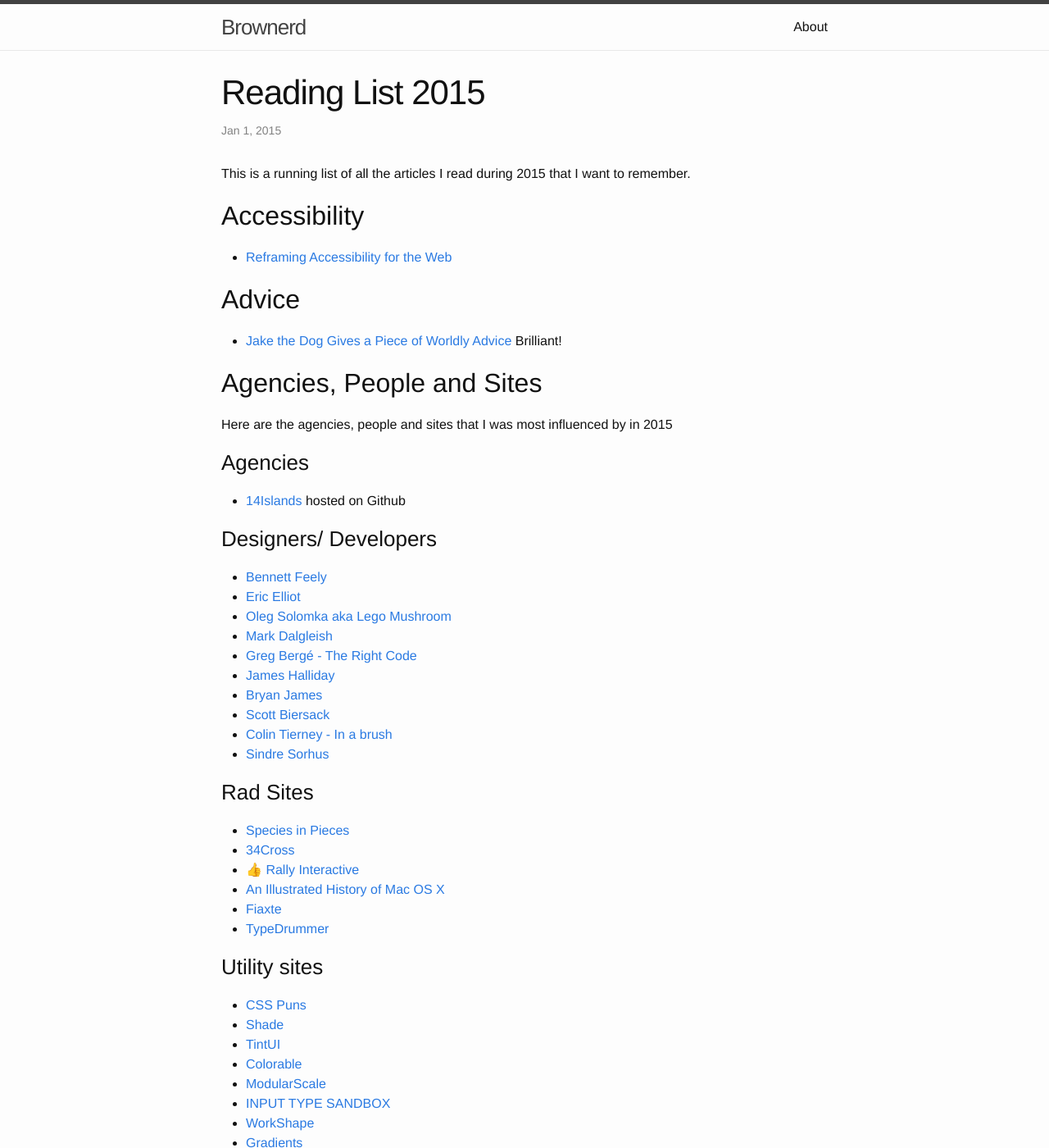
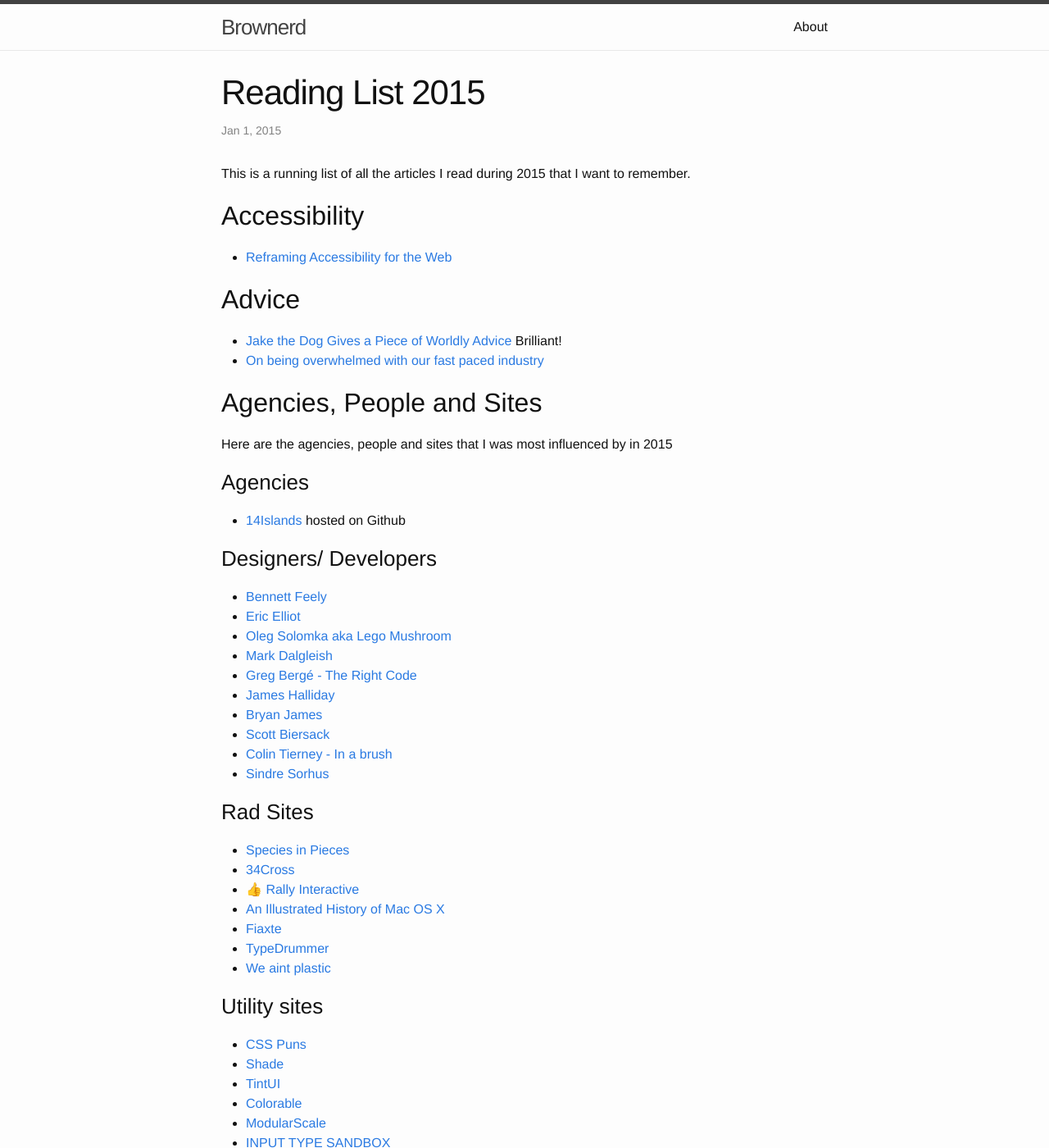
Before and after one commit to brownerd/brownerd.github.io, a Jekyll site: the page built from _posts/2015-01-01-reading-list-2015.md, in a window 1280 px wide and 1400 px high. Shown: the whole window at 82% size. Built offline with Jekyll 4.4.1, drawn with Linux system fonts in a browser that asks for light colours; emoji names are drawn with the system emoji font; some of the changed text lies outside the part shown.

Commit message:
rad site, css animations

```diff
--- a/_posts/2015-01-01-reading-list-2015.md
+++ b/_posts/2015-01-01-reading-list-2015.md
@@ -12,7 +12,7 @@ This is a running list of all the articles I read during 2015 that I want to rem
 
 ## Advice
 - [Jake the Dog Gives a Piece of Worldly Advice](https://www.youtube.com/watch?v=DN43sCyEanA) Brilliant!
-
+- [On being overwhelmed with our fast paced industry](http://wesbos.com/overwhelmed-with-web-development/)
 
 ## Agencies, People and Sites
 Here are the agencies, people and sites that I was most influenced by in 2015
@@ -46,6 +46,7 @@ Here are the agencies, people and sites that I was most influenced by in 2015
 - [An Illustrated History of Mac OS X](http://www.git-tower.com/blog/history-of-osx/)
 - [Fiaxte](http://fixate.it/)
 - [TypeDrummer](http://typedrummer.com/)
+- [We aint plastic](http://weaintplastic.com/)
 
 
 ### Utility sites
```
Also changed, not shown: other parts of _posts/2015-01-01-reading-list-2015.md (+3 -2 lines).
